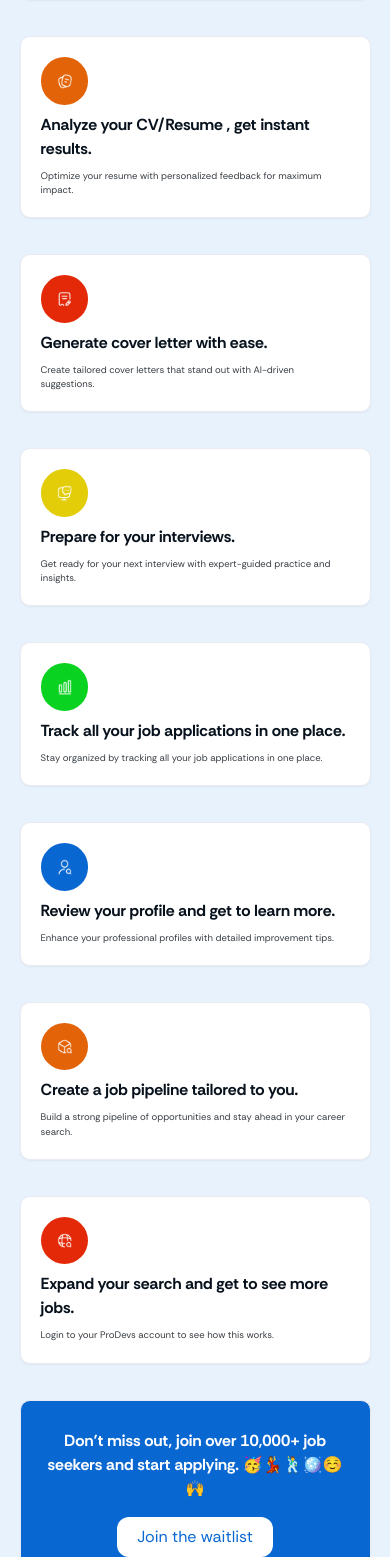
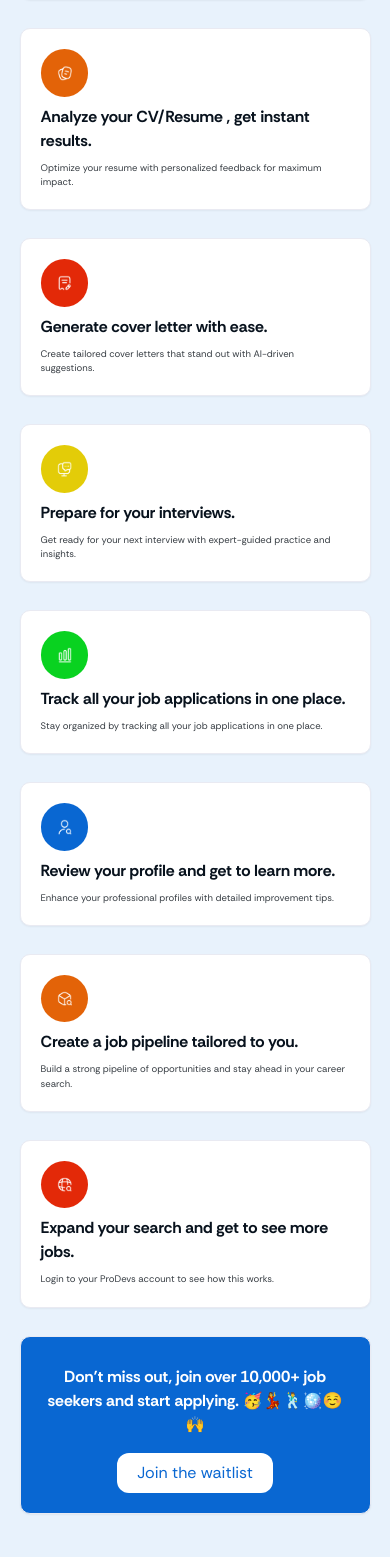
Before and after one commit to Earthpasserby/talent_apply_waitlist, a React (Vite) app: page / in a window 390 px wide. Shown: the part 1675-3232 px from the top of the page. Built offline with nearby package versions, Linux system fonts and the light colour scheme.

Commit message:
feedbacks changes

```diff
--- a/src/components/feature_col.jsx
+++ b/src/components/feature_col.jsx
@@ -23,7 +23,7 @@ const Feature_col = () => {
     <>
       <div className="w-[90vw]  tablet:mt-0 mx-auto max-w-[1280px]">
         <div className="w-full  grid  grid-cols-1 sm:grid-cols-2 lg:grid-cols-3 gap-5 tablet:gap-2 tablet:gap-y-4 tablet:justify-between justify-center flex-wrap  *:max-w-[430px] *:tablet:max-w-full *:bg-white  *:shadow-sm  *:rounded-[10px] *:border-[0.5px] *:border-[#E9EAF2] *:p-5 *:tablet:p-[30px] ">
-          <div className=" w-full nine:w-[49.2%] laptop:w-[32.333%] mb-4">
+          <div className=" w-full nine:w-[49.2%] laptop:w-[32.333%] md:mb-4 mb-2">
             <div className=" justify-start items-center gap-2 ">
               <div className="">
                 <div className="rounded-full w-[47.5px] bg-[#0967D2] p-4">
@@ -38,7 +38,7 @@ const Feature_col = () => {
               </p>
             </div>
           </div>
-          <div className=" w-full nine:w-[49.2%] laptop:w-[32.333%] mb-4">
+          <div className=" w-full nine:w-[49.2%] laptop:w-[32.333%] md:mb-4 mb-2">
             <div className=" justify-start items-center gap-2">
               <div className="rounded-full w-[47.5px] bg-[#E36308] p-4">
                 <img src={analysis} className="w-full" alt="Review-img" />
@@ -52,7 +52,7 @@ const Feature_col = () => {
               </p>
             </div>
           </div>
-          <div className=" w-full nine:w-[49.2%] laptop:w-[32.333%] mb-4">
+          <div className=" w-full nine:w-[49.2%] laptop:w-[32.333%] md:mb-4 mb-2">
             <div className=" justify-start items-center gap-2">
               <div className="rounded-full w-[47.5px] bg-[#E32908] p-4 border-0">
                 <img src={generate} className="w-full" alt="Review-img" />
@@ -66,7 +66,7 @@ const Feature_col = () => {
               </p>
             </div>
           </div>
-          <div className=" w-full nine:w-[49.2%] laptop:w-[32.333%] mb-4">
+          <div className=" w-full nine:w-[49.2%] laptop:w-[32.333%] md:mb-4 mb-2">
             <div className=" justify-start items-center gap-2">
               <div className="rounded-full w-[47.5px] bg-[#E3CC08] p-4">
                 <img src={rep} className="w-full" alt="Review-img" />
@@ -80,7 +80,7 @@ const Feature_col = () => {
               </p>
             </div>
           </div>
-          <div className=" w-full nine:w-[49.2%] laptop:w-[32.333%] mb-4">
+          <div className=" w-full nine:w-[49.2%] laptop:w-[32.333%] md:mb-4 mb-2">
             <div className=" justify-start items-center gap-2">
               <div className="rounded-full w-[47.5px] bg-[#09D220] p-4">
                 <img src={track} className="w-full" alt="Review-img" />
@@ -94,7 +94,7 @@ const Feature_col = () => {
               </p>
             </div>
           </div>{" "}
-          <div className=" w-full nine:w-[49.2%] laptop:w-[32.333%] mb-4">
+          <div className=" w-full nine:w-[49.2%] laptop:w-[32.333%] md:mb-4 mb-2">
             <div className=" justify-start items-center gap-2">
               <div className="rounded-full w-[47.5px] bg-[#0967D2] p-4">
                 <img src={view} className="w-full" alt="Review-img" />
@@ -108,7 +108,7 @@ const Feature_col = () => {
               </p>
             </div>
           </div>{" "}
-          <div className=" w-full nine:w-[49.2%] laptop:w-[32.333%] mb-4">
+          <div className=" w-full nine:w-[49.2%] laptop:w-[32.333%] md:mb-4 mb-2">
             <div className=" justify-start items-center gap-2">
               <div className="rounded-full w-[47.5px] bg-[#E36308] p-4">
                 <img src={create} className="w-[47.5px]" alt="Review-img" />
@@ -122,7 +122,7 @@ const Feature_col = () => {
               </p>
             </div>
           </div>{" "}
-          <div className=" w-full nine:w-[49.2%] laptop:w-[32.333%] mb-4">
+          <div className=" w-full nine:w-[49.2%] laptop:w-[32.333%] md:mb-4 mb-2">
             <div className=" justify-start items-center gap-2">
               <div className="rounded-full w-[47.5px] bg-[#E32908] p-4">
                 <img src={expand} className="w-[47.5px]" alt="Review-img" />
@@ -135,7 +135,7 @@ const Feature_col = () => {
               </p>
             </div>
           </div>{" "}
-          <div className="w-full nine:w-[49.2%] laptop:w-[32.333%] mb-4 !bg-[#0967D2] mx-auto  tablet:flex tablet:justify-center tablet:items-center tablet:text-center">
+          <div className="w-full nine:w-[49.2%] laptop:w-[32.333%] md:mb-4 mb-2 !bg-[#0967D2] mx-auto  tablet:flex tablet:justify-center tablet:items-center tablet:text-center">
             <div className=" gap-2 text-center">
               <h2 className="text-base mt-2 tablet:leading-9 text-[16px] leading-6 font-bold text-[#fff]">
                 Don’t miss out, join over 10,000+ job seekers and start
```
